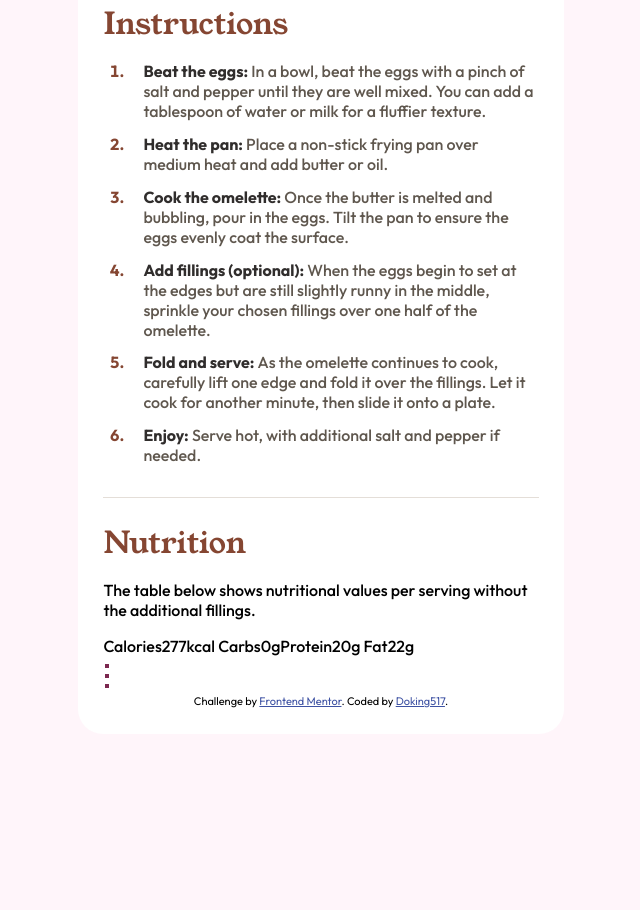
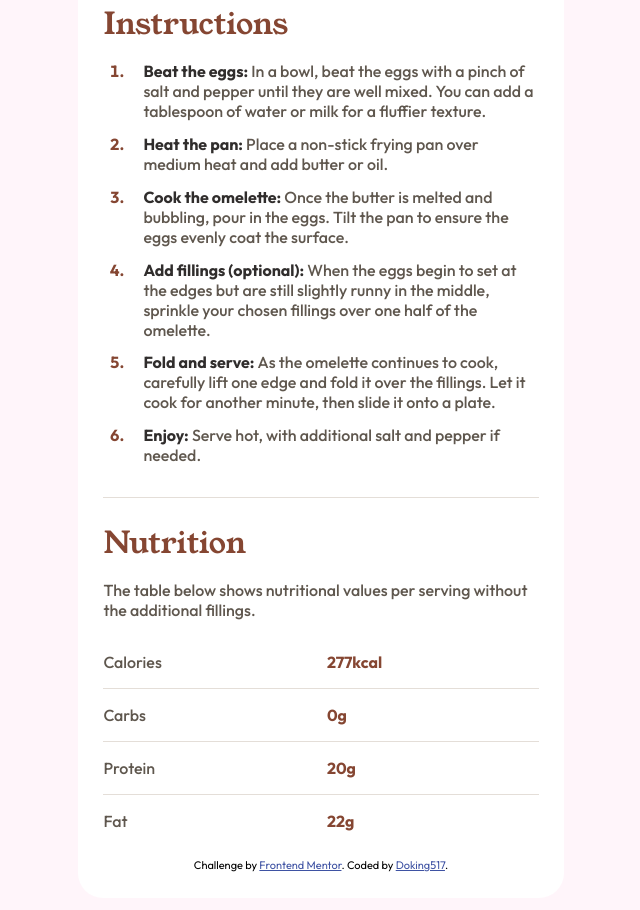
Before and after one commit to Doking517/recipe-page, a plain HTML site: page recipe-page-main/index.html in a window 1280 px wide. Shown: the part 1171-2081 px from the top of the page, without its empty margins (319-959 px from the left). Before the commit the page ends 1969 px from the top, so only its background shows below. Drawn offline with Linux system fonts and the light colour scheme.

Commit message:
web page version done

```diff
--- a/recipe-page-main/index.html
+++ b/recipe-page-main/index.html
@@ -99,25 +99,28 @@
           The table below shows nutritional values per serving without the
           additional fillings.
         </p>
-        <table>
-          <tr >
-            <tr>Calories</tr>
-            <tr>277kcal </tr>
-          </tr>
-          <td>
-            <tr> Carbs</tr>
-            <tr>0g</tr>
-          </td>
-          <td>
-            <tr>Protein</tr>
-            <tr>20g </tr>
-          </td>
-          <td>
-            <tr>Fat</tr>
-            <tr>22g</tr>
-          </td>
-        </table>
-
+        <div class="nutrition-table-container">
+          <table class="content-table">
+            <tbody>
+              <tr>
+                <td>Calories</td>
+                <td class="bold-table-item">277kcal</td>
+              </tr>
+              <tr>
+                <td>Carbs</td>
+                <td class="bold-table-item">0g</td>
+              </tr>
+              <tr>
+                <td>Protein</td>
+                <td class="bold-table-item">20g</td>
+              </tr>
+              <tr>
+                <td>Fat</td>
+                <td class="bold-table-item">22g</td>
+              </tr>
+            </tbody>
+          </table>
+        </div>
       </div>
 
       <div class="attribution">
--- a/recipe-page-main/style.css
+++ b/recipe-page-main/style.css
@@ -28,8 +28,14 @@ body {
 
 
 }
-.attribution { font-size: 11px; text-align: center; }
-.attribution a { color: hsl(228, 45%, 44%); }
+.attribution {
+    margin-top: 1em;
+    font-size: 11px;
+    text-align: center;
+}
+.attribution a {
+    color: hsl(228, 45%, 44%);
+ }
 
 
 .container{
@@ -146,10 +152,30 @@ body {
 }
 .nutrition{
     font-weight: 500;
+    color: var(--stone-600);
+
 }
 .nutrition p{
     margin: 1em 0;
 }
-table td{
-    border: 2px solid var(--Rose-800);
+.nutrition-table-container{
+    display: flex;
+    flex-direction: column;
 }
+.content-table{
+    border-collapse: collapse;
+}
+.content-table tbody td{
+    padding: 1em 0;
+
+}
+.content-table tbody tr{
+    border-bottom: 1px solid var(--stone-150);
+}
+.content-table tbody tr:last-child{
+    border-bottom: none;
+}
+.content-table tbody td.bold-table-item{
+    font-weight: bold;
+    color: var(--Brown-800);
+}
```
